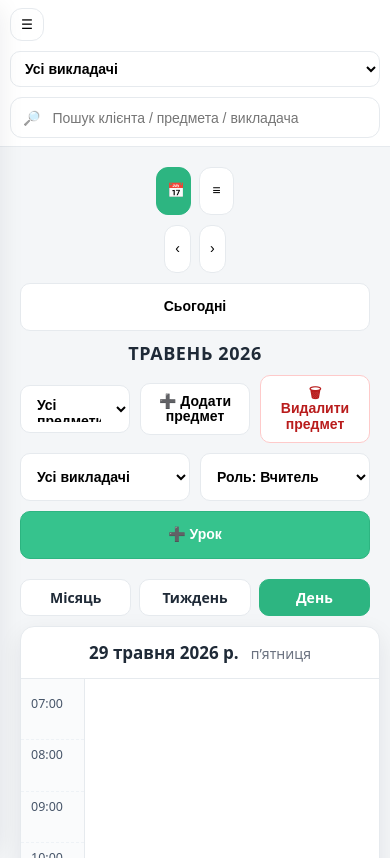
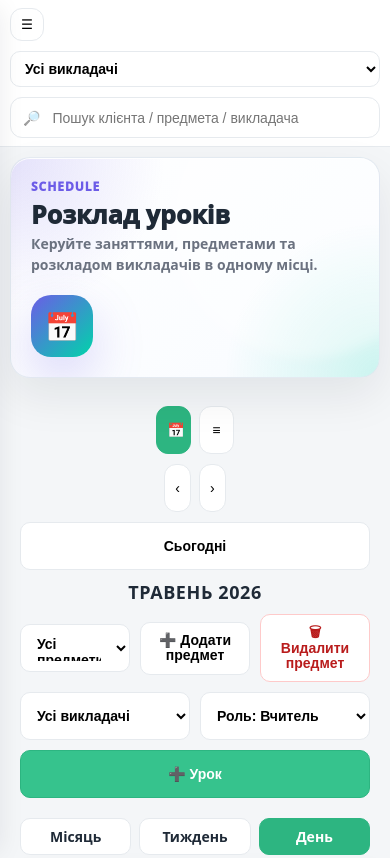
Before and after one commit to YuliiaSliepchenko/Crm-school, a plain HTML site: page index.html in a window 390 px wide. Shown: the top 858 px of the page. Drawn offline with Linux system fonts and the light colour scheme; no server answers.

Commit message:
29.05.2026
ок

```diff
--- a/css/styles.css
+++ b/css/styles.css
@@ -2305,3 +2305,149 @@ a{ color:inherit; text-decoration:none; }
     transform:none;
   }
 }
+
+/* ===== UNIVERSAL DESIGNER HERO PANELS ===== */
+
+.page-hero{
+  position:relative;
+  overflow:hidden;
+  margin-bottom:18px;
+  padding:28px;
+  border-radius:22px;
+  border:1px solid rgba(226,232,240,.9);
+  background:
+    radial-gradient(circle at top left, rgba(108,92,231,.18), transparent 36%),
+    radial-gradient(circle at bottom right, rgba(0,212,170,.18), transparent 36%),
+    linear-gradient(135deg, #ffffff, #f8fbff);
+  box-shadow:
+    0 18px 45px rgba(15,23,42,.08),
+    0 1px 0 rgba(255,255,255,.9) inset;
+  display:flex;
+  align-items:center;
+  justify-content:space-between;
+  gap:20px;
+}
+
+.page-hero::before{
+  content:"";
+  position:absolute;
+  inset:-80px auto auto 42%;
+  width:280px;
+  height:280px;
+  border-radius:50%;
+  background:rgba(255,255,255,.35);
+  filter:blur(6px);
+}
+
+.page-hero__kicker{
+  position:relative;
+  z-index:1;
+  color:#6c5ce7;
+  font-weight:950;
+  letter-spacing:.08em;
+  text-transform:uppercase;
+  font-size:12px;
+}
+
+.page-hero h2{
+  position:relative;
+  z-index:1;
+  margin:6px 0;
+  font-size:32px;
+  line-height:1.05;
+  font-weight:950;
+  color:#1f2a37;
+}
+
+.page-hero p{
+  position:relative;
+  z-index:1;
+  margin:0;
+  max-width:720px;
+  color:var(--muted);
+  font-weight:750;
+  line-height:1.5;
+}
+
+.page-hero__orb{
+  position:relative;
+  z-index:1;
+  flex:0 0 auto;
+  width:86px;
+  height:86px;
+  border-radius:28px;
+  display:grid;
+  place-items:center;
+  font-size:38px;
+  background:linear-gradient(135deg, #6c5ce7, #00d4aa);
+  box-shadow:0 20px 50px rgba(108,92,231,.25);
+}
+
+.page-hero--mail{
+  background:
+    radial-gradient(circle at top left, rgba(45,156,219,.18), transparent 36%),
+    radial-gradient(circle at bottom right, rgba(0,212,170,.18), transparent 36%),
+    linear-gradient(135deg, #ffffff, #f6fbff);
+}
+
+.page-hero--notes{
+  background:
+    radial-gradient(circle at top left, rgba(245,158,11,.16), transparent 36%),
+    radial-gradient(circle at bottom right, rgba(108,92,231,.16), transparent 36%),
+    linear-gradient(135deg, #ffffff, #fffaf3);
+}
+
+.page-hero--leads{
+  background:
+    radial-gradient(circle at top left, rgba(34,197,94,.16), transparent 36%),
+    radial-gradient(circle at bottom right, rgba(45,156,219,.16), transparent 36%),
+    linear-gradient(135deg, #ffffff, #f7fffb);
+}
+
+.page-hero--profile{
+  background:
+    radial-gradient(circle at top left, rgba(108,92,231,.16), transparent 36%),
+    radial-gradient(circle at bottom right, rgba(14,165,233,.16), transparent 36%),
+    linear-gradient(135deg, #ffffff, #f8f7ff);
+}
+
+@media (max-width:900px){
+  .page-hero{
+    padding:22px;
+    border-radius:20px;
+  }
+
+  .page-hero h2{
+    font-size:28px;
+  }
+
+  .page-hero__orb{
+    width:72px;
+    height:72px;
+    border-radius:24px;
+    font-size:32px;
+  }
+}
+
+@media (max-width:650px){
+  .page-hero{
+    flex-direction:column;
+    align-items:flex-start;
+    padding:20px;
+  }
+
+  .page-hero h2{
+    font-size:25px;
+  }
+
+  .page-hero p{
+    font-size:14px;
+  }
+
+  .page-hero__orb{
+    width:62px;
+    height:62px;
+    border-radius:20px;
+    font-size:28px;
+  }
+}
--- a/index.html
+++ b/index.html
@@ -68,6 +68,17 @@
       <section class="pages">
   <!-- ===== УРОКИ ===== -->
   <section class="page is-active" id="page-lessons">
+    <div class="page-hero page-hero--calendar">
+  <div>
+    <div class="page-hero__kicker">SCHEDULE</div>
+    <h2>Розклад уроків</h2>
+    <p>
+      Керуйте заняттями, предметами та розкладом викладачів в одному місці.
+    </p>
+  </div>
+
+  <div class="page-hero__orb">📅</div>
+</div>
     <!-- Toolbar -->
     <section class="toolbar">
       <div class="toolbar__left">
@@ -178,6 +189,14 @@
 
   <!-- ===== ПРОФІЛЬ ===== -->
   <section class="page" id="page-profile">
+    <div class="page-hero page-hero--profile">
+  <div>
+    <div class="page-hero__kicker">TEACHER PROFILE</div>
+    <h2>Мій профіль</h2>
+    <p>Розклад, учні, статистика та особисті налаштування.</p>
+  </div>
+  <div class="page-hero__orb">👤</div>
+</div>
     <div class="profile2">
       <div class="profile2__top">
         <div class="profile2__who">
@@ -325,6 +344,14 @@
 
   <!-- ===== ЗАВДАННЯ ===== -->
   <section class="page" id="page-leads">
+    <div class="page-hero page-hero--leads">
+  <div>
+    <div class="page-hero__kicker">CLIENTS</div>
+    <h2>Учні та ліди</h2>
+    <p>Керування клієнтами школи та потенційними учнями.</p>
+  </div>
+  <div class="page-hero__orb">🎓</div>
+</div>
   <div class="card" style="padding:14px 16px;">
     <div class="tasks-head" style="margin-bottom:10px;">
       <div>
@@ -360,6 +387,14 @@
 
   <!-- ===== ЧАТ ===== -->
   <section class="page" id="page-chat">
+    <div class="page-hero page-hero--notes">
+  <div>
+    <div class="page-hero__kicker">WORKSPACE</div>
+    <h2>Нотатки та ТЗ</h2>
+    <p>Робочі записи, задачі та внутрішня комунікація.</p>
+  </div>
+  <div class="page-hero__orb">📝</div>
+</div>
   <div class="card" style="padding:16px;">
     <div class="section-head">
       <div>
@@ -416,6 +451,14 @@
 </section>
 
   <section id="page-mail" class="page">
+    <div class="page-hero page-hero--mail">
+    <div>
+      <div class="page-hero__kicker">ITENAI CRM</div>
+      <h2>Пошта</h2>
+      <p>Заявки з сайту, повідомлення та звернення клієнтів.</p>
+    </div>
+    <div class="page-hero__orb">✉️</div>
+  </div>
   <div class="mail-page">
     <div class="mail-sidebar card">
       <div class="mail-sidebar__head">
```
